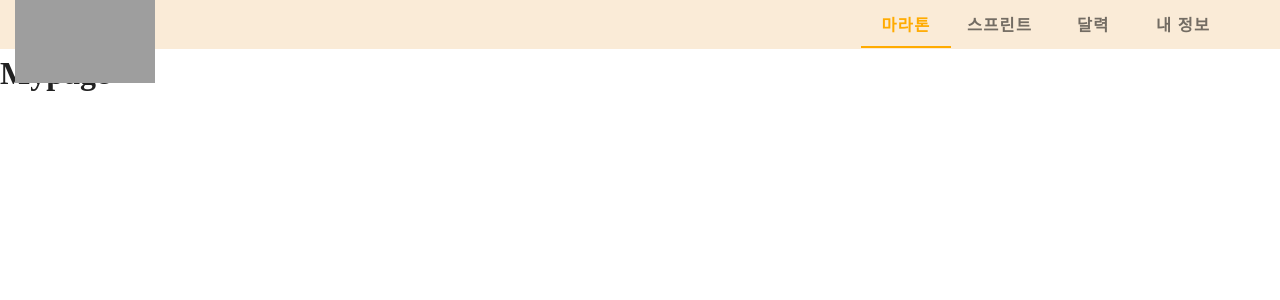
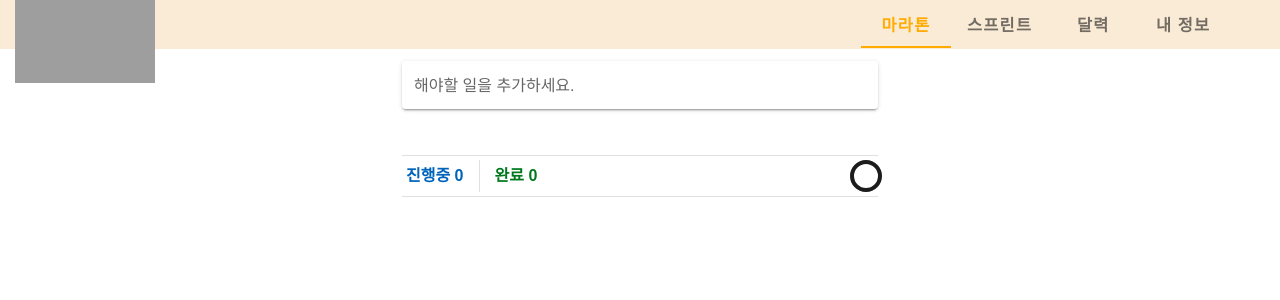
Before and after one commit to TEAM-DAMOA/frontend, a Vue app in the folder front/: page /mypage in a window 1280 px wide. Shown: the top 300 px of the page. Built offline with nearby package versions, Linux system fonts and the light colour scheme; grey boxes are pictures that could not be loaded; a web font is replaced by a local one.

Commit message:
sprint 할일 추가 생성

```diff
--- a/front/src/components/sprint/SprintCreate.vue
+++ b/front/src/components/sprint/SprintCreate.vue
@@ -19,7 +19,6 @@
       <v-card>
         <v-card-title>
         <h3>새 스프린트 만들기</h3>
-        {{newSprint}}
         </v-card-title>
         <v-card-text>
           <v-container>
@@ -29,13 +28,61 @@
               required
               v-model="newSprint.title"
             ></v-text-field>
+
             <v-text-field
               hint="ex) 한 달 안으로 구입하겠다."
               label="내용"
               required
               v-model="newSprint.title"
             ></v-text-field>
-            <p>제품 이미지</p>
+
+            <div class="box">
+              <p>목표를 이루기 위해 해야할 일</p>
+              <v-row>
+                <v-col>
+                  <v-text-field
+                    v-model="newTask"
+                    label="할 일"
+                  ></v-text-field>
+                </v-col>
+                <v-col>
+                  <v-text-field
+                    v-model="newReward"
+                    label="리워드(원)"
+                    @keydown.enter="create"
+                  ></v-text-field>
+                </v-col>
+                <v-col>
+                  <v-btn class="plus-btn" @click="create" depressed>추가</v-btn>
+                </v-col>
+              </v-row>
+
+              <v-simple-table v-if="newSprint.todoList.length > 0">
+                <template v-slot:default>
+                  <thead>
+                    <tr>
+                      <th class="text-left">
+                        해야할 일
+                      </th>
+                      <th class="text-left">
+                        리워드(원)
+                      </th>
+                    </tr>
+                  </thead>
+                  <tbody>
+                    <tr
+                      v-for="(todo, index) in newSprint.todoList"
+                      :key="index"
+                    >
+                      <td>{{ todo.title }}</td>
+                      <td>{{ todo.reward }}</td>
+                    </tr>
+                  </tbody>
+                </template>
+              </v-simple-table>
+            </div>
+
+            <p class="mt-3">제품 이미지</p>
             <input type="file" @change="previewImage" accept="image/*" />
             <small>선택사항입니다.</small>
 
@@ -99,6 +146,20 @@ import firebase from "firebase";
 export default {
   name: "SprintCreate",
   methods: {
+    create () {
+      if (this.newTask && this.newReward) {
+        this.newSprint.todoList.push({
+          reward: this.newReward,
+          title: this.newTask,
+        })
+        this.newTask = null
+        this.newReward = null
+      } else if (this.newTask) {
+        alert("할 일에 대한 리워드를 입력해주세요.")
+      } else {
+        alert("할 일을 입력해주세요.")
+      }
+    },
     previewImage(event) {
       this.uploadValue = 0;
       this.picture = null;
@@ -132,6 +193,8 @@ export default {
   },
   data() {
     return {
+      newTask: null,
+      newReward: null,
       picture: null,
       uploadValue: 0,
       imageData: null,
@@ -152,5 +215,9 @@ export default {
 </script>
 
 <style>
+.box {
+  background-color: antiquewhite;
+  padding: 12px;
+}
 
 </style>
--- a/front/src/views/Mypage.vue
+++ b/front/src/views/Mypage.vue
@@ -1,14 +1,135 @@
 <template>
   <div>
-    <h1>
-        Mypage
-    </h1>
+      <v-container style="max-width: 500px">
+      {{ task }}
+      <v-text-field
+        v-model="newTask"
+        label="해야할 일을 추가하세요."
+        solo
+        @keydown.enter="create"
+      >
+        <template v-slot:append>
+          <v-fade-transition>
+            <v-icon
+              v-if="newTask"
+              @click="create"
+            >
+              mdi-plus
+            </v-icon>
+          </v-fade-transition>
+        </template>
+      </v-text-field>
+
+      <v-divider class="mt-4"></v-divider>
+      <v-row
+        class="my-1"
+        align="center"
+      >
+        <strong class="mx-4 info--text text--darken-2">
+          진행중 {{ remainingTasks }}
+        </strong>
+
+        <v-divider vertical></v-divider>
+
+        <strong class="mx-4 success--text text--darken-2">
+          완료 {{ completedTasks }}
+        </strong>
+
+        <v-spacer></v-spacer>
+
+        <v-progress-circular
+          :value="progress"
+          class="mr-2"
+        ></v-progress-circular>
+      </v-row>
+
+      <v-divider class="mb-4"></v-divider>
+
+      <v-card v-if="tasks.length > 0">
+        <v-slide-y-transition
+          class="py-0"
+          group
+          tag="v-list"
+        >
+          <template v-for="(task, i) in tasks">
+            <v-divider
+              v-if="i !== 0"
+              :key="`${i}-divider`"
+            ></v-divider>
+
+            <v-list-item :key="`${i}-${task.text}`">
+              <v-list-item-action>
+                <v-checkbox
+                  v-model="task.done"
+                  :color="task.done && 'grey' || 'primary'"
+                >
+                  <template v-slot:label>
+                    <div
+                      :class="task.done && 'grey--text' || 'primary--text'"
+                      class="ml-4"
+                      v-text="task.text"
+                    ></div>
+                  </template>
+                </v-checkbox>
+              </v-list-item-action>
+
+              <v-spacer></v-spacer>
+
+              <v-scroll-x-transition>
+                <v-icon
+                  v-if="task.done"
+                  color="success"
+                >
+                  mdi-check
+                </v-icon>
+              </v-scroll-x-transition>
+            </v-list-item>
+          </template>
+        </v-slide-y-transition>
+      </v-card>
+    </v-container>
   </div>
 </template>
 
 <script>
 export default {
-  name: "Mypage"
+  name: "Mypage",
+  computed: {
+    completedTasks () {
+      return this.tasks.filter(task => task.done).length
+    },
+    progress () {
+      return this.completedTasks / this.tasks.length * 100
+    },
+    remainingTasks () {
+      return this.tasks.length - this.completedTasks
+    },
+  },
+  methods: {
+    create () {
+      this.tasks.push({
+        done: false,
+        text: this.newTask,
+      })
+
+      this.newTask = null
+    },
+  },
+  data() {
+    return {
+      tasks: [
+        // {
+        //   done: false,
+        //   text: 'Foobar',
+        // },
+        // {
+        //   done: false,
+        //   text: 'Fizzbuzz',
+        // },
+      ],
+      newTask: null,
+    }
+  },
 
 }
 </script>
```
